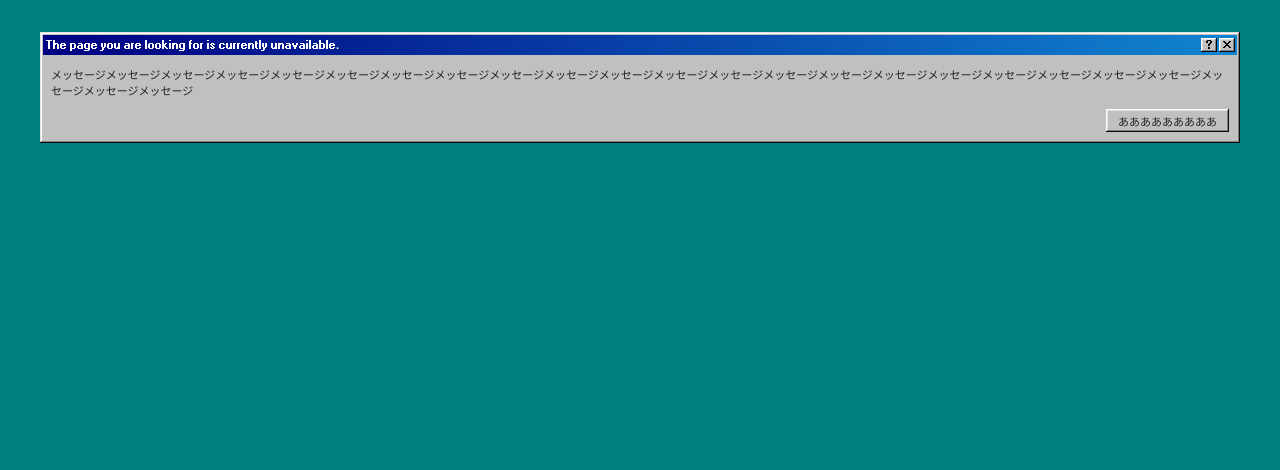
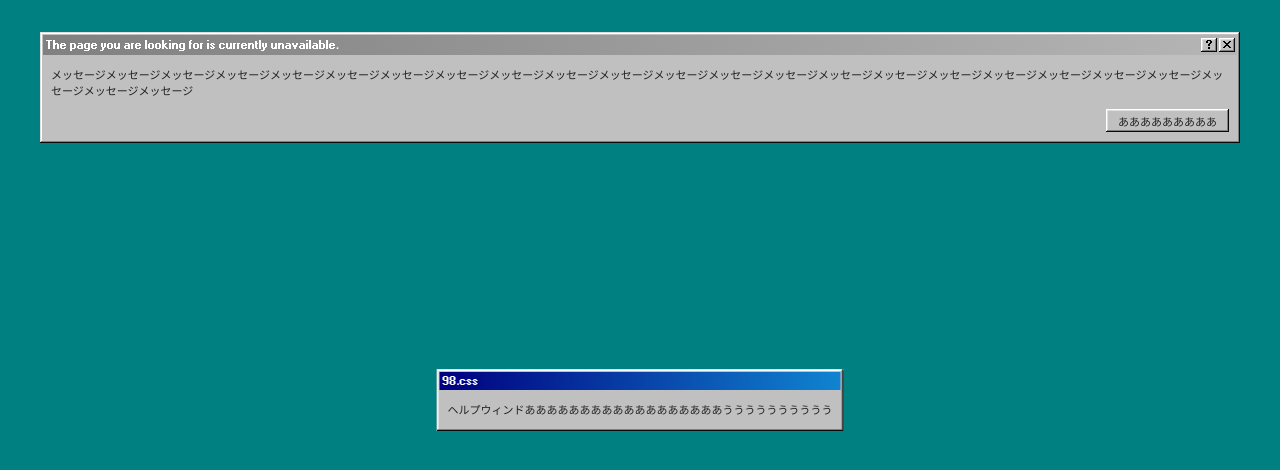
Before and after one commit to rca-serv/static-pages, a plain HTML site: page default_page.html in a window 1280 px wide. Both pictures are taken after a click on the button 1209 px from the left and 45 px from the top of the page. Drawn offline with nearby package versions, Linux system fonts and the light colour scheme.

Commit message:
WIP: ヘルプウィンドウ

```diff
--- a/default_page.html
+++ b/default_page.html
@@ -68,6 +68,17 @@
         </div>
     </div>
 
+    <div class="window popup_window drag-and-drop" id="window_hint">
+        <div class="title-bar">
+            <div class="title-bar-text">
+                98.css
+            </div>
+        </div>
+        <div class="window-body">
+            <p>ヘルプウィンドああああああああああああああああああうううううううううう</p>
+        </div>
+    </div>
+
     <!-- MEMO
         - Windowの最初の子要素はTitileである必要あり
     -->
@@ -91,7 +102,10 @@
         });
         // ヒントボタン
         buttons.primary_hint.addEventListener("click", function() {
-                console.log("HINT");
+            windows.hint.show();
+            windows.main.inactivate();
+            windows.hint.activate();
+
         });
 
         // リロードウィンドウ
@@ -106,8 +120,10 @@
             location.reload();
         });
 
+        // ヘルプウィンドウ
 
-            // ウィンドウ管理
+
+        // ウィンドウ
         let windows = {
             main: {
                 id: "window_main",
@@ -142,18 +158,40 @@
                     activateWindow(this.id);
                     window_status.window_reload_confirm.is_active = true;
                 }
+            },
+            hint: {
+                id: "window_hint",
+                show: function() {
+                    showWindow(this.id);
+                },
+                hide: function() {
+                    hideWindow(this.id);
+                },
+                inactivate: function() {
+                    inactivateWindow(this.id);
+                    window_status.window_hint.is_active = false;
+                },
+                activate: function() {
+                    activateWindow(this.id);
+                    window_status.window_hint.is_active = true;
+                }
             }
         }
 
+        // ウィンドウ状態管理
         let window_status = {
             window_main: {
                 is_active: true
             },
             window_reload_confirm: {
                 is_active: false
+            },
+            window_hint: {
+                is_active: false
             }
         }
 
+        // ウィンドウ操作関数
         function showWindow(targetId) {
             document.getElementById(targetId).style.display = "block";
         }
```
Lines whose indentation alone changed are shown as unchanged.
